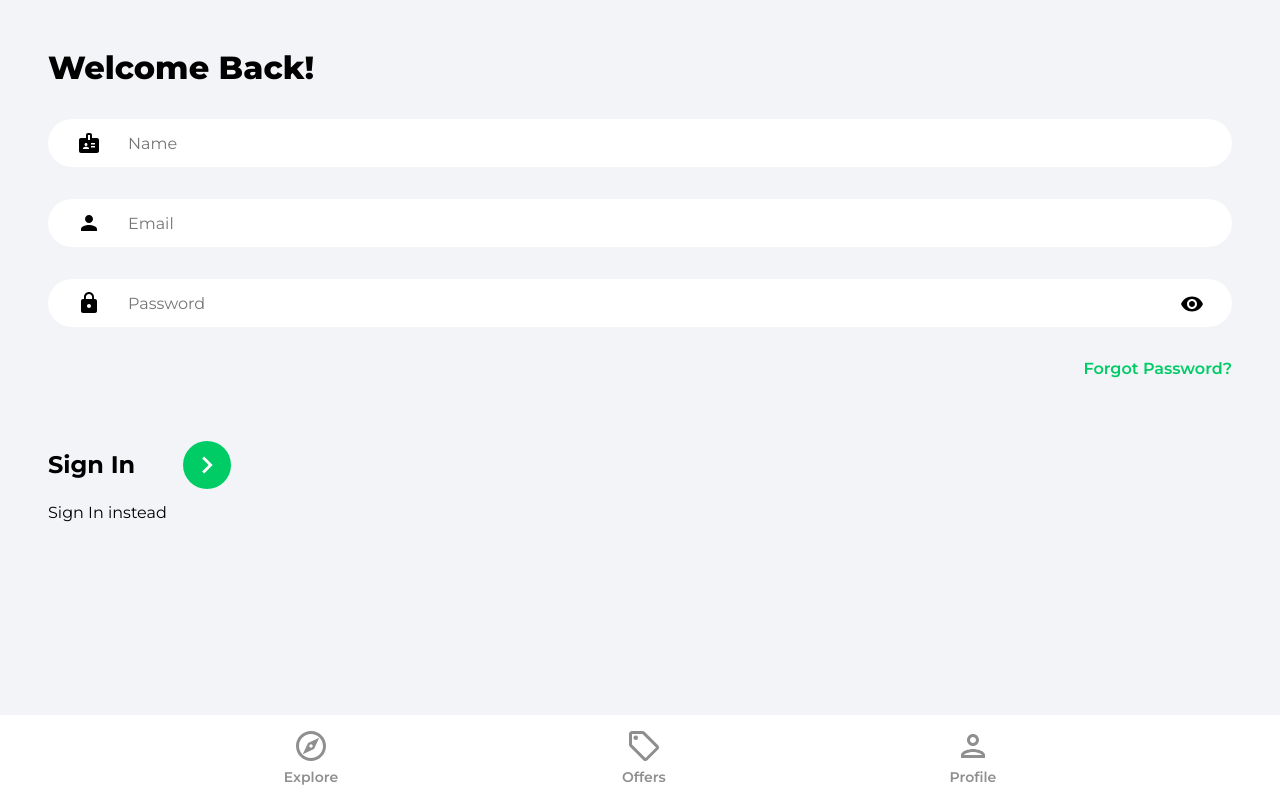
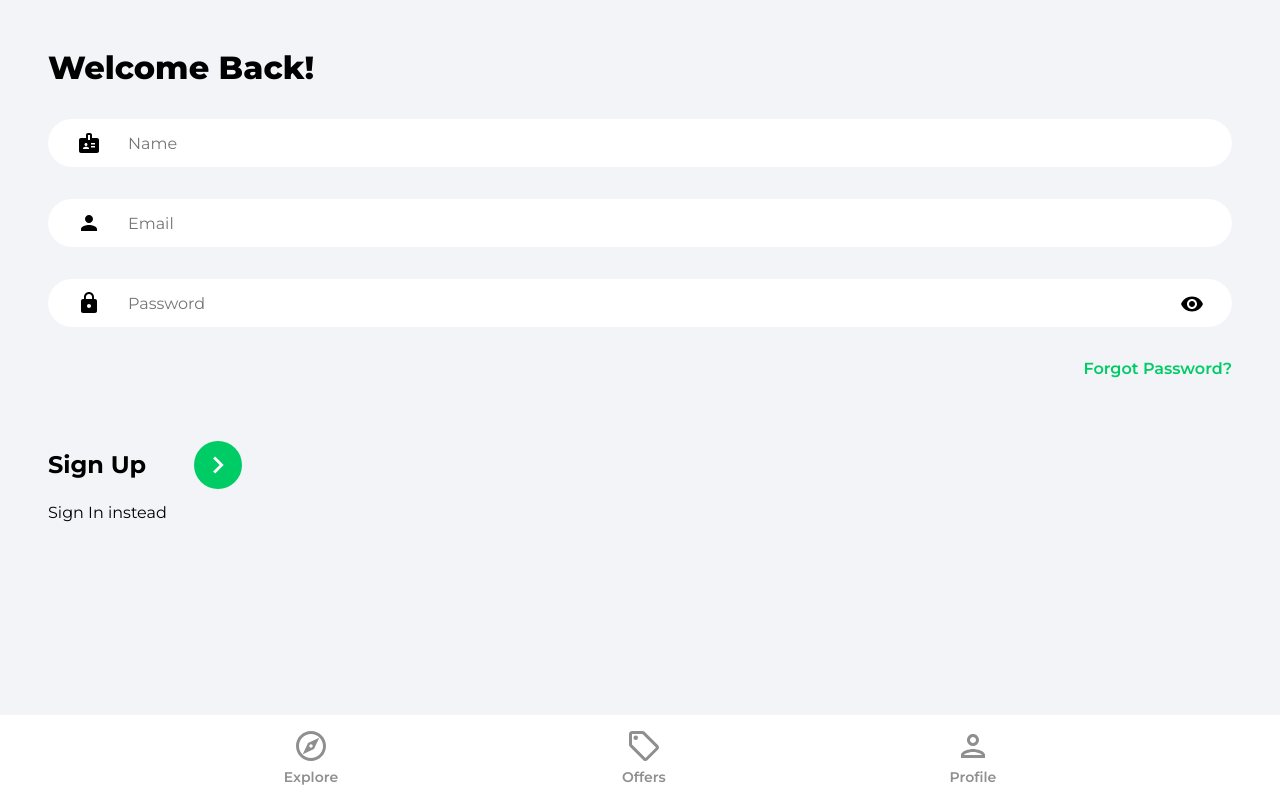
Before and after one commit to Iftee97/house-marketplace-react-firebase9, a React (Create React App) app: page /sign-up in a window 1280 px wide. Built offline with nearby package versions, Linux system fonts and the light colour scheme.

Commit message:
fixed typos

```diff
--- a/src/pages/SignUp.jsx
+++ b/src/pages/SignUp.jsx
@@ -80,7 +80,7 @@
             </Link>
 
             <div className="signUpBar">
-              <p className="signUpText">Sign In</p>
+              <p className="signUpText">Sign Up</p>
               <button className='signUpButton'>
                 <ArrowRightIcon
                   fill='#fff'
```
